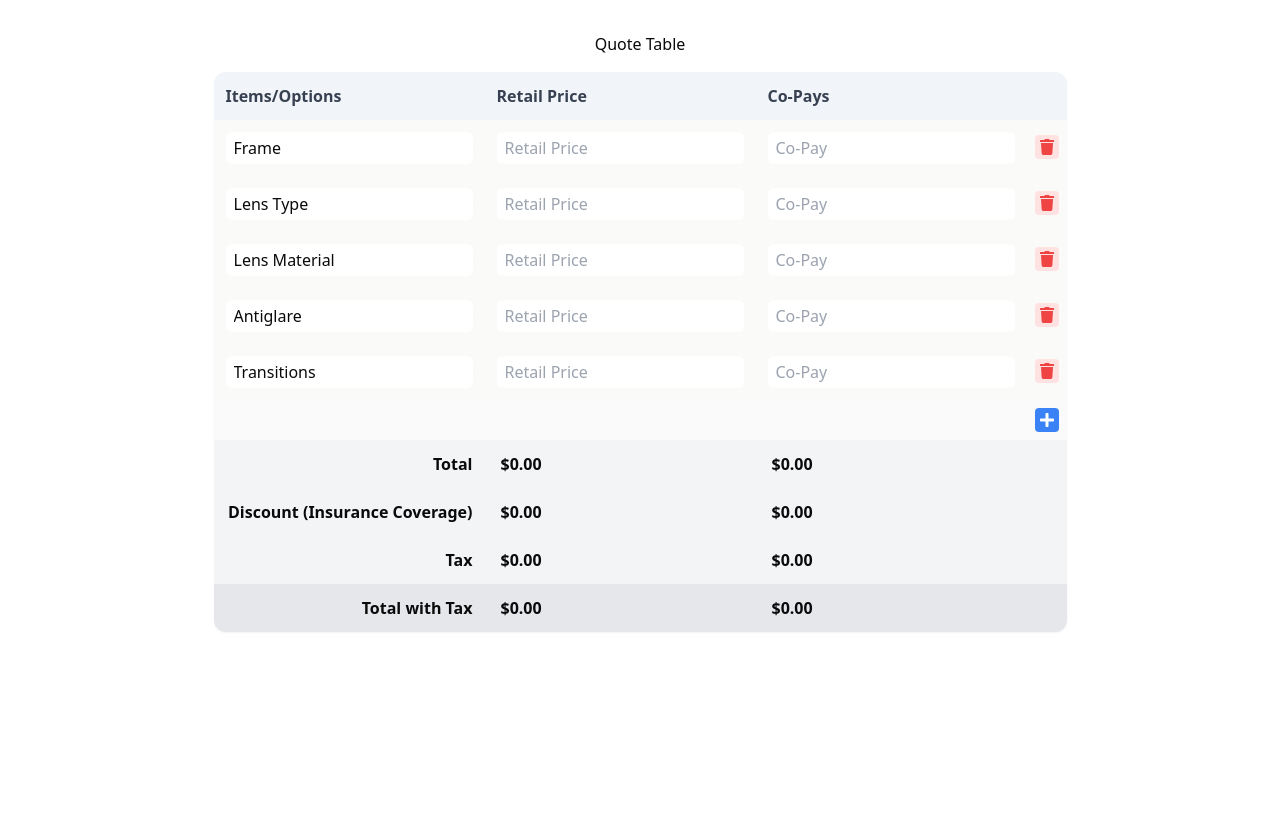
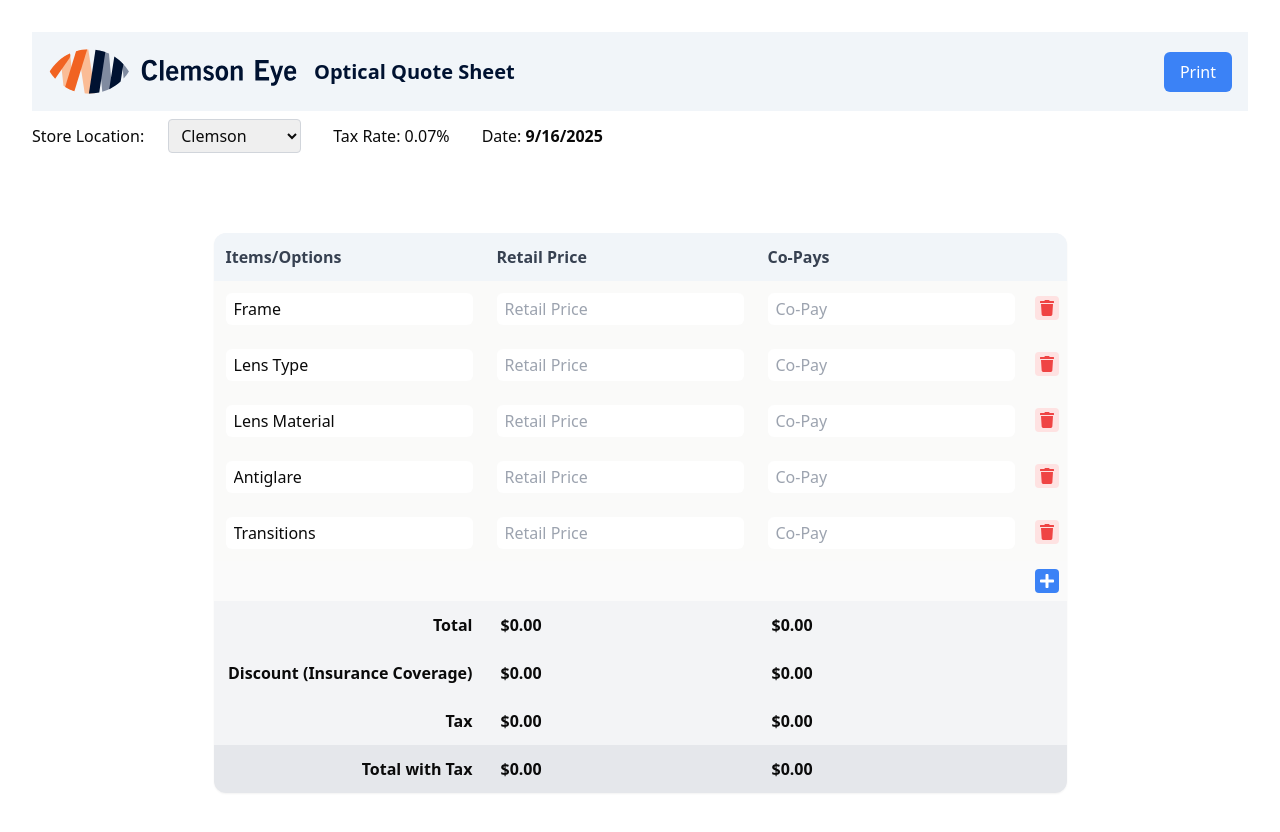
Before and after one commit to cswebdev/optical-calculator, a React (Vite) app: page / in a window 1280 px wide. Shown: the top 832 px of the page. Before the commit the page ends 800 px from the top, so only its background shows below. Built offline with nearby package versions, Linux system fonts and the light colour scheme.

Commit message:
TopNav, SecondaryNav, and Types to create more variable data

```diff
--- a/src/App.jsx
+++ b/src/App.jsx
@@ -1,13 +1,22 @@
+import SecondaryNav from 'components/SecondaryNav'
 import './App.css'
 import MainTable from './components/MainTable'
+import TopNav from './components/TopNav'
 
 function App() {
 
 
   return (
     <>
-      <h1>Quote Table</h1>
-      <MainTable />
+    <div className="lex flex-col items-center justify-center gap-2">
+      <TopNav />
+        <div className='mt-2'>
+        <SecondaryNav />
+        </div>
+      </div>
+      <div className="w-full flex justify-center mt-16">
+        <MainTable />
+      </div>
     </>
   )
 }
--- /dev/null
+++ b/src/assets.d.ts
@@ -0,0 +1,4 @@
+declare module '*.svg' {
+  const content: string;
+  export default content;
+}
--- /dev/null
+++ b/src/components/SecondaryNav.tsx
@@ -0,0 +1,34 @@
+import React, { useState } from 'react';
+import {storeLocations} from '../data/LocationData';
+
+
+const SecondaryNav: React.FC = () => {
+  const [selectedLocation, setSelectedLocation] = useState(storeLocations[0]?.name || '');
+  const taxRate = storeLocations.find(location => location.name === selectedLocation)?.taxRate;
+  const today = new Date();
+  const formattedDate = today.toLocaleDateString();
+
+  return (
+    <nav className="secondary-nav">
+      <div className="secondary-nav-content flex flex-direction-row items-center gap-4">
+        <label htmlFor="store-location-select" className="mr-2">Store Location:</label>
+        <select
+          id="store-location-select"
+          className="store-location-input px-2 py-1 rounded border border-gray-300"
+          value={selectedLocation}
+          onChange={e => setSelectedLocation(e.target.value)}
+        >
+          {storeLocations.map((location) => (
+            <option key={location.name} value={location.name}>
+              {location.name}
+            </option>
+          ))}
+        </select>
+        <span className="ml-4">Tax Rate: <span className="font-normal">{taxRate ?? '--'}%</span></span>
+        <span className="ml-4">Date: <span className="font-semibold">{formattedDate}</span></span>
+      </div>
+    </nav>
+  );
+}
+
+export default SecondaryNav;
--- /dev/null
+++ b/src/components/TopNav.tsx
@@ -0,0 +1,22 @@
+import logo from '../assets/logo.svg';
+
+const TopNav: React.FC = () => {
+    return (
+        <nav className="bg-slate-100 p-4 ">
+            <div className="container mx-auto flex justify-between items-center">
+                <div className="flex items-center space-x-4">
+                    <img src={logo} alt="Logo" className="h-[47px] w-[250px]" />
+                    <span className="text-[#001231] font-bold text-xl">Optical Quote Sheet</span>
+                </div>
+                <div>
+                    <button className="bg-blue-500 text-white px-4 py-2 rounded-md hover:bg-blue-600 transition">
+                        Print
+                    </button>
+                </div>
+
+            </div>
+        </nav>
+    );
+}
+
+export default TopNav;
--- /dev/null
+++ b/src/data/LocationData.ts
@@ -0,0 +1,11 @@
+import { StoreLocation } from '../types/locations';
+
+export const storeLocations: StoreLocation[] = [
+    { name: "Clemson", taxRate: 0.07 },
+    { name: "Greenville", taxRate: 0.06 },
+    { name: "Simpsonville", taxRate: 0.06 },
+    { name: "Easley", taxRate: 0.07 },
+    { name: "Anderson", taxRate: 0.07 },
+    { name: "Clinton", taxRate: 0.08 },
+  // Add more locations as needed
+];
--- /dev/null
+++ b/src/types/locations.ts
@@ -0,0 +1,14 @@
+export type StoreLocation = {
+    name: string;
+    taxRate: number; // Tax rate as a decimal (e.g., 0.07 for 7%)
+};
+
+export const storeLocations: StoreLocation[] = [
+    { name: "Clemson", taxRate: 0.07 },
+    { name: "Greenville", taxRate: 0.06 },
+    { name: "Simpsonville", taxRate: 0.06 },
+    { name: "Easley", taxRate: 0.07 },
+    { name: "Anderson", taxRate: 0.07 },
+    { name: "Clinton", taxRate: 0.08 },
+    // Add more locations as needed
+];
```
Also changed, not shown: src/assets/logo.svg (added).
